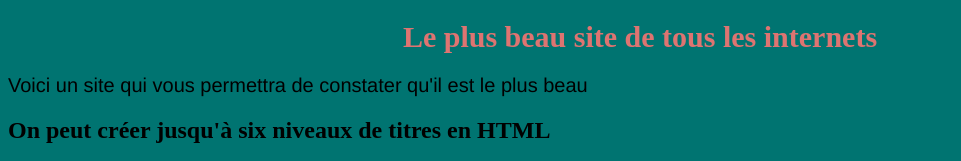
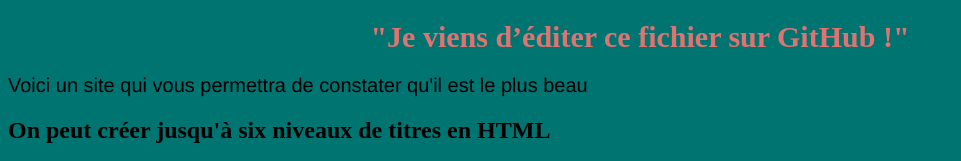
Before and after one commit to Vaaal31/exo-3, a plain HTML site: page index.html in a window 1280 px wide. Shown: the top 161 px of the page, without its empty margins (0-961 px from the left). Drawn offline with Linux system fonts and the light colour scheme.

Commit message:
Update index.html

```diff
--- a/index.html
+++ b/index.html
@@ -7,7 +7,7 @@
 </head>
 
 <body>
-<h1> Le plus beau site de tous les internets </h1>
+<h1>  "Je viens d’éditer ce fichier sur GitHub !" </h1>
 <p> Voici un site qui vous permettra de constater qu'il est le plus beau </p>
 <h2> On peut créer jusqu'à six niveaux de titres en HTML </h2>
 <p> N'hésitezpas à aller vous documenter sur ce site, il est vraiment génial ! </p>
```
